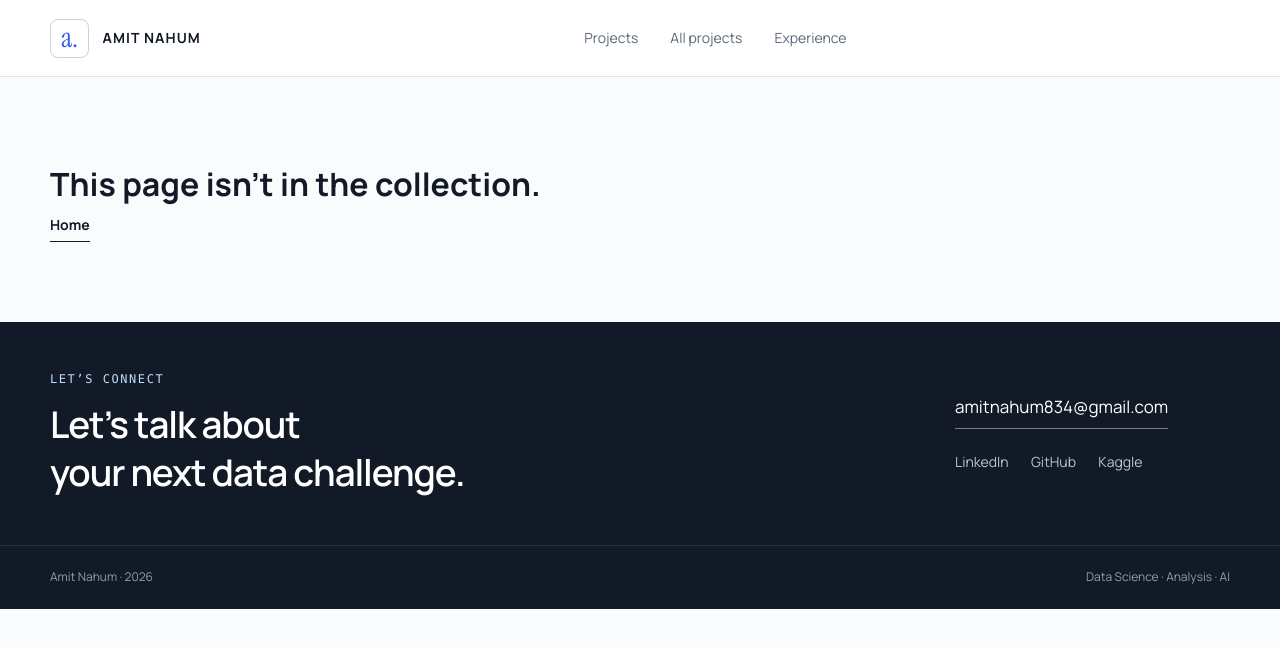
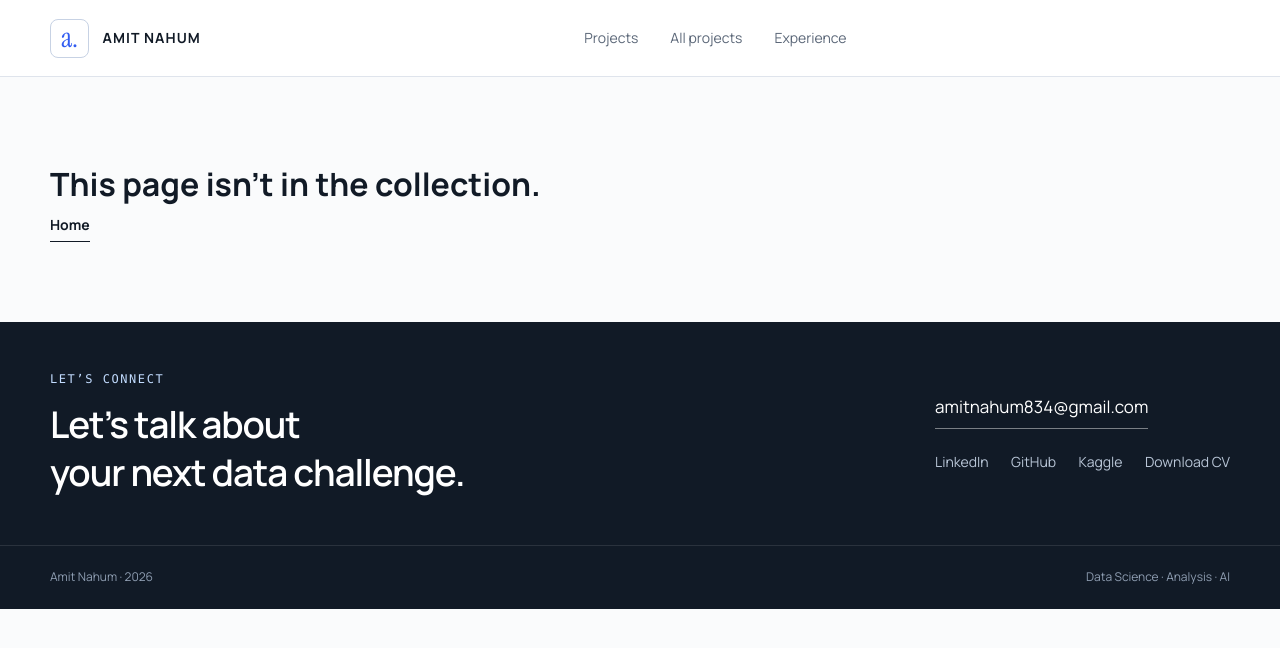
Before and after one commit to amitnahum18/portfolio, a website: page site/dist/index.html in a window 1280 px wide. Drawn offline with Linux system fonts and the light colour scheme.

Commit message:
Wait for Pages artifact metadata and expose CV in footer

```diff
--- a/site/dist/app.js
+++ b/site/dist/app.js
@@ -71,7 +71,7 @@ function header() {
 
 function footer() {
   const x = t();
-  return `<section id="contact" class="contact-section"><div class="wrap contact-layout"><div><p class="eyebrow">${q(x.contactEyebrow)}</p><h2 class="display-title">${x.contactTitle}</h2></div><div class="contact-info"><a class="contact-email" href="mailto:${q(catalogue.profile.email)}" dir="ltr">${q(catalogue.profile.email)}</a><div class="social-links">${externalLink(catalogue.profile.links.linkedin, 'LinkedIn')}${externalLink(catalogue.profile.links.github, 'GitHub')}${externalLink(catalogue.profile.links.kaggle, 'Kaggle')}</div></div></div></section><footer class="site-footer"><div class="wrap footer-inner"><span>${q(x.footer)}</span><span>${q(x.footerNote)}</span></div></footer>`;
+  return `<section id="contact" class="contact-section"><div class="wrap contact-layout"><div><p class="eyebrow">${q(x.contactEyebrow)}</p><h2 class="display-title">${x.contactTitle}</h2></div><div class="contact-info"><a class="contact-email" href="mailto:${q(catalogue.profile.email)}" dir="ltr">${q(catalogue.profile.email)}</a><div class="social-links">${externalLink(catalogue.profile.links.linkedin, 'LinkedIn')}${externalLink(catalogue.profile.links.github, 'GitHub')}${externalLink(catalogue.profile.links.kaggle, 'Kaggle')}<a href="${q(siteURL('/assets/Amit-Nahum-CV.pdf'))}" download="Amit-Nahum-CV.pdf">Download CV</a></div></div></div></section><footer class="site-footer"><div class="wrap footer-inner"><span>${q(x.footer)}</span><span>${q(x.footerNote)}</span></div></footer>`;
 }
 
 const presentation = {
```
Also changed, not shown: site/dist/index.html (+2 -2 lines), .github/workflows/pages.yml.
